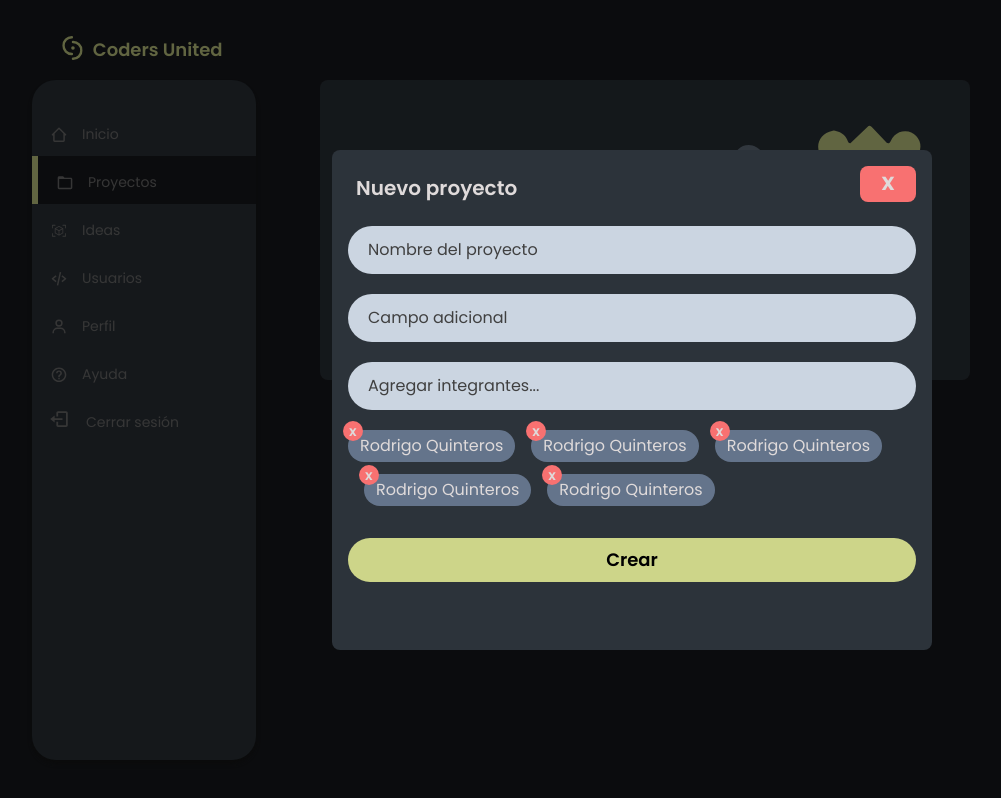
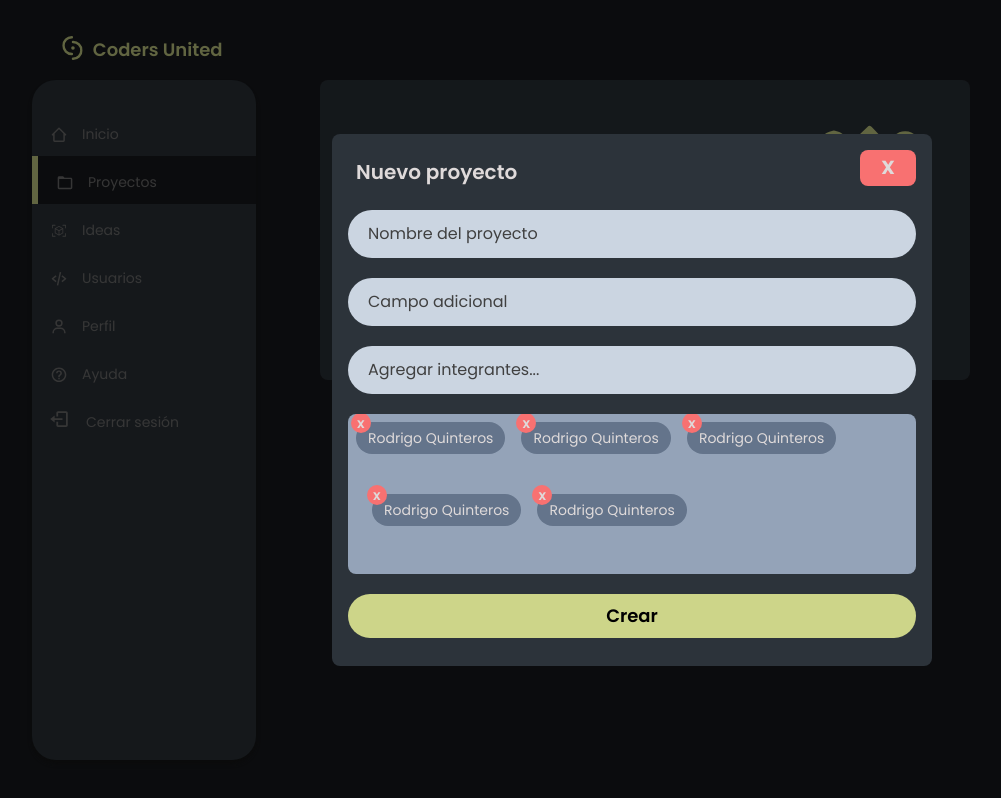
Before and after one commit to rodrigo745/coders-united, a Next.js app: page /pages/1/proyectos in a window 1280 px wide. Both pictures are taken after a click on the element "Crear proyecto". Shown: the whole page, without its empty margins (8-1009 px from the left). Built offline with nearby package versions, Linux system fonts and the light colour scheme.

Commit message:
cuadro de compañeros

```diff
--- a/src/app/globals.css
+++ b/src/app/globals.css
@@ -127,7 +127,6 @@ body{
 }
 .modalContenido{
   position: fixed;
-  height: 500px;
   background-color: #2C333A;
   top: 0;
   bottom: 0;
--- a/src/components/buscador/buscadorModalProyecto.jsx
+++ b/src/components/buscador/buscadorModalProyecto.jsx
@@ -3,45 +3,55 @@ export default function BuscadorModalProyecto(){
         <div className="w-full">
             <input type="search" placeholder="Agregar integrantes..."
                 className="px-5 bg-slate-300 placeholder:text-neutral-700 text-black py-3 rounded-full w-full mt-5"/>
-            <div className="w-full mt-5 flex flex-wrap space-x-4">
-                <div className="bg-slate-500 w-fit p-1 px-3 rounded-full mb-3">
+            <div className="w-full mt-5 p-2 flex flex-wrap space-x-4 h-40 bg-slate-400 overflow-auto rounded-lg">
+                <div className="bg-slate-500 w-fit h-fit p-1 px-3 rounded-full mb-3">
+                    <div className="relative">
                         <div className="absolute mt-[-13px] ml-[-17px] h-5 w-5 bg-red-400 rounded-full text-center">
                             <span className="text-sm font-bold absolute ml-[-4px]">x</span>
                         </div>
-                    <span>
+                    </div>
+                    <span className="text-sm">
                         Rodrigo Quinteros
                     </span>
                 </div>
 
-                <div className="bg-slate-500 w-fit p-1 px-3 rounded-full mb-3">
+                <div className="bg-slate-500 w-fit h-fit  p-1 px-3 rounded-full mb-3">
+                    <div className="relative">
                         <div className="absolute mt-[-13px] ml-[-17px] h-5 w-5 bg-red-400 rounded-full text-center">
                             <span className="text-sm font-bold absolute ml-[-4px]">x</span>
                         </div>
-                    <span>
+                    </div>
+                    <span className="text-sm">
                         Rodrigo Quinteros
                     </span>
                 </div>
-                <div className="bg-slate-500 w-fit p-1 px-3 rounded-full mb-3">
+                <div className="bg-slate-500 w-fit h-fit  p-1 px-3 rounded-full mb-3">
+                    <div className="relative">
                         <div className="absolute mt-[-13px] ml-[-17px] h-5 w-5 bg-red-400 rounded-full text-center">
                             <span className="text-sm font-bold absolute ml-[-4px]">x</span>
                         </div>
-                    <span>
+                    </div>
+                    <span className="text-sm">
                         Rodrigo Quinteros
                     </span>
                 </div>
-                <div className="bg-slate-500 w-fit p-1 px-3 rounded-full mb-3">
+                <div className="bg-slate-500 w-fit h-fit  p-1 px-3 rounded-full mb-3">
+                    <div className="relative">
                         <div className="absolute mt-[-13px] ml-[-17px] h-5 w-5 bg-red-400 rounded-full text-center">
                             <span className="text-sm font-bold absolute ml-[-4px]">x</span>
                         </div>
-                    <span>
+                    </div>
+                    <span className="text-sm">
                         Rodrigo Quinteros
                     </span>
                 </div>
-                <div className="bg-slate-500 w-fit p-1 px-3 rounded-full mb-3">
+                <div className="bg-slate-500 w-fit h-fit  p-1 px-3 rounded-full mb-3">
+                    <div className="relative">
                         <div className="absolute mt-[-13px] ml-[-17px] h-5 w-5 bg-red-400 rounded-full text-center">
                             <span className="text-sm font-bold absolute ml-[-4px]">x</span>
                         </div>
-                    <span>
+                    </div>
+                    <span className="text-sm">
                         Rodrigo Quinteros
                     </span>
                 </div>
--- a/src/components/modalCrearProyecto/modalCrearProyecto.jsx
+++ b/src/components/modalCrearProyecto/modalCrearProyecto.jsx
@@ -24,7 +24,7 @@ export default function ModalCrearProyecto(){
                 mostrar &&
                     <div  className="modalContenedor z-30">
                         <div onClick={mostrarModal} className="w-screen h-screen"></div>
-                        <div className="modalContenido rounded-lg w-[350px] md:w-[400px] lg:w-[600px] z-50 p-4">
+                        <div className="modalContenido rounded-lg w-[350px] md:w-[400px] lg:w-[600px] z-50 p-4 h-fit pb-7">
                             <div className="flex flex-col">
                                 <div className="flex justify-between">
                                     <p className="text-xl ml-2 font-bold mt-2">Nuevo proyecto</p>
```
Lines whose indentation alone changed are shown as unchanged.
